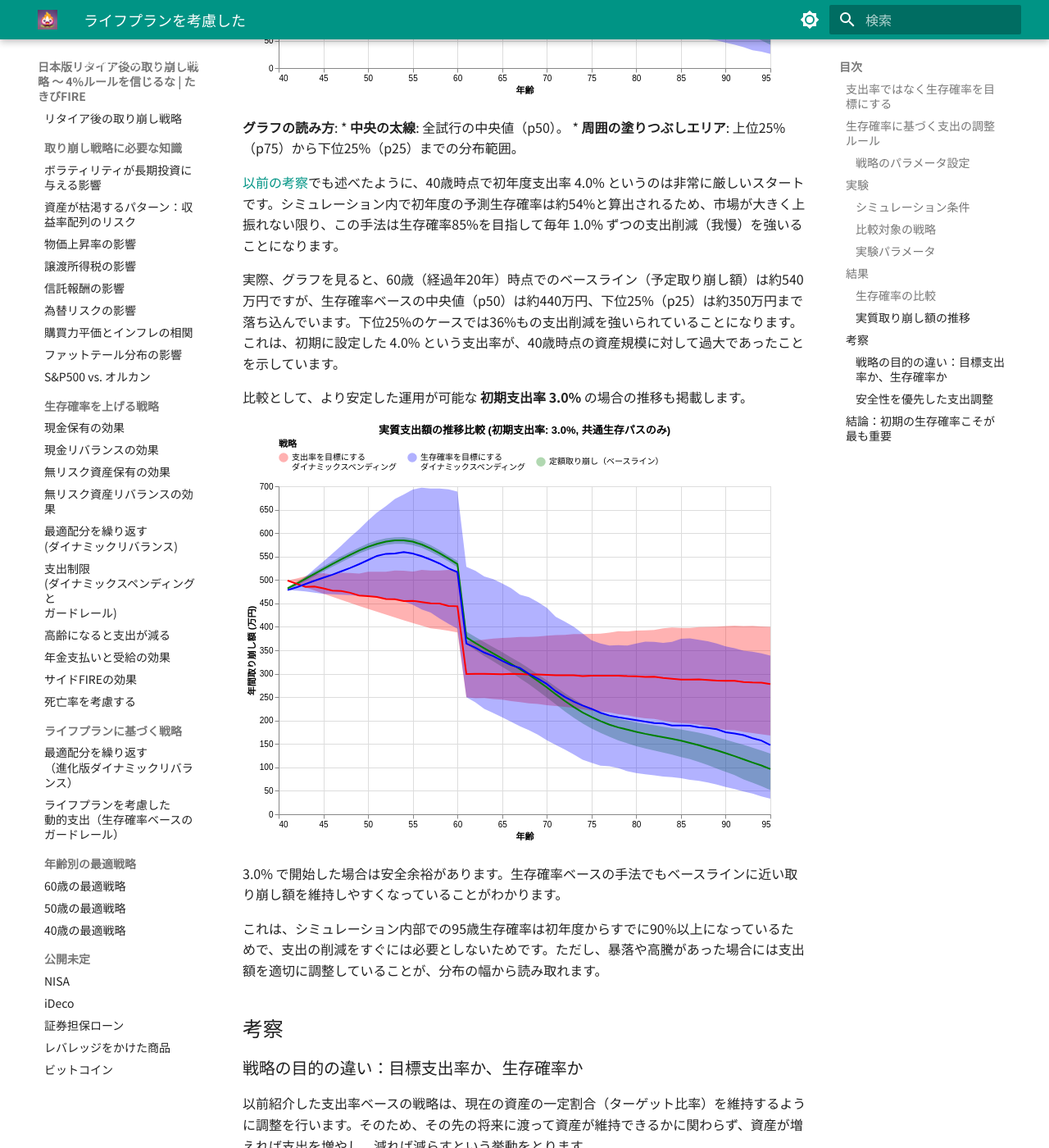
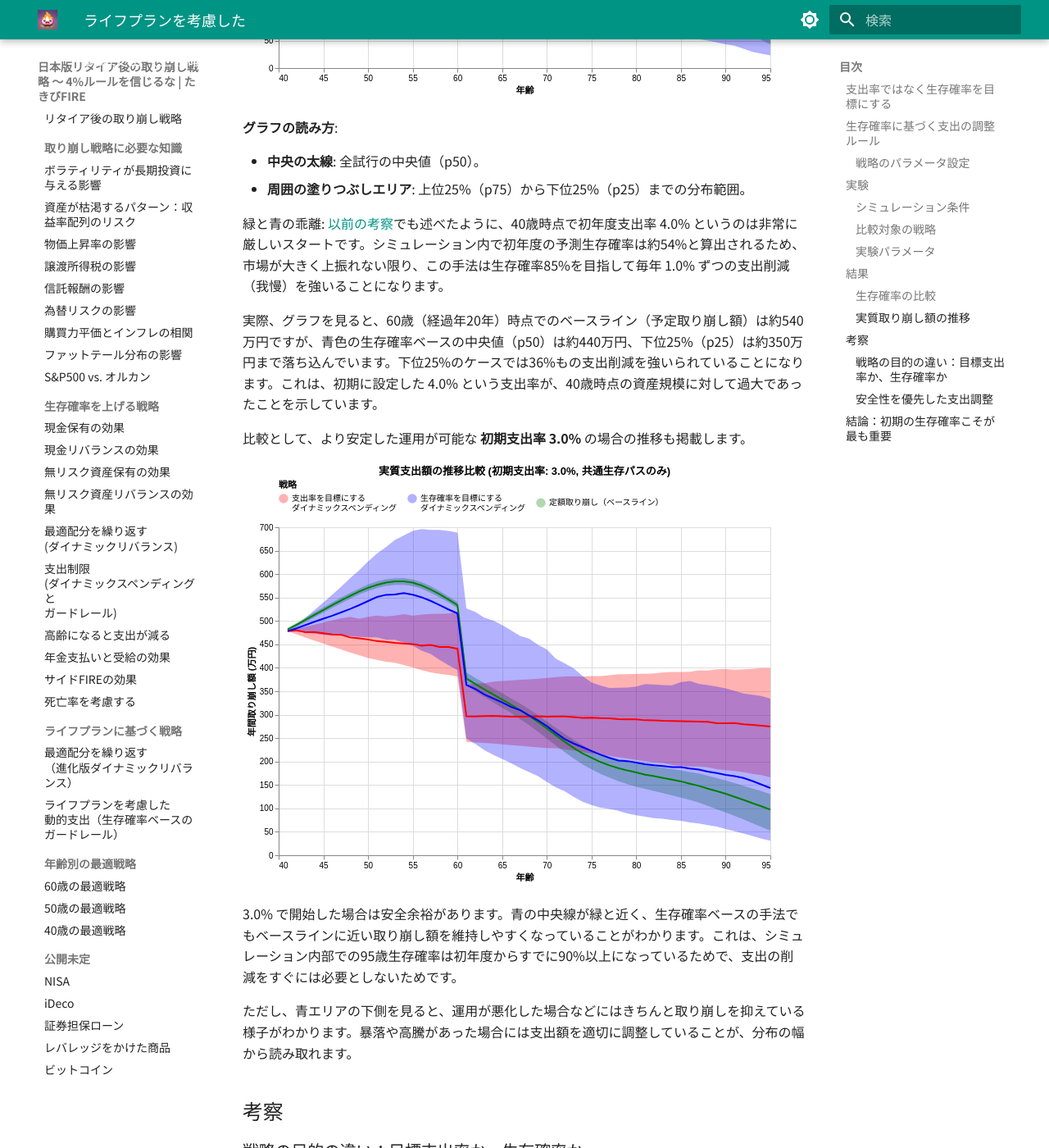
Before and after one commit to TakibiFire/JapaneseTrinityStudy, an MkDocs documentation site: the page built from docs/spend_aware_dynamic_spending.md, in a window 1280 px wide and 1400 px high, scrolled down 5421 px. Shown: the whole window at 82% size. Built offline with MkDocs 1.6.1 and Material for MkDocs 9.7.7, drawn with Linux system fonts in a browser that asks for light colours.

Commit message:
Fix double-counting bug in DSv1 at m=0 in spend_aware_dynamic_spending_grid_main.py and update data/docs

```diff
--- a/docs/spend_aware_dynamic_spending.md
+++ b/docs/spend_aware_dynamic_spending.md
@@ -144,20 +144,21 @@
 ![実質取り崩し額の推移比較 (4.0%)](imgs/spend_aware_dynamic_spending/v1_v2_comp_real_spend_comparison_4.0p.svg)
 
 **グラフの読み方**:
+
 * **中央の太線**: 全試行の中央値（p50）。
 * **周囲の塗りつぶしエリア**: 上位25%（p75）から下位25%（p25）までの分布範囲。
 
-[以前の考察](dynamic_spending.md#考察生存確率を決定づける目標支出率)でも述べたように、40歳時点で初年度支出率 4.0% というのは非常に厳しいスタートです。シミュレーション内で初年度の予測生存確率は約54%と算出されるため、市場が大きく上振れない限り、この手法は生存確率85%を目指して毎年 1.0% ずつの支出削減（我慢）を強いることになります。
+緑と青の乖離: [以前の考察](dynamic_spending.md#考察生存確率を決定づける目標支出率)でも述べたように、40歳時点で初年度支出率 4.0% というのは非常に厳しいスタートです。シミュレーション内で初年度の予測生存確率は約54%と算出されるため、市場が大きく上振れない限り、この手法は生存確率85%を目指して毎年 1.0% ずつの支出削減（我慢）を強いることになります。
 
-実際、グラフを見ると、60歳（経過年20年）時点でのベースライン（予定取り崩し額）は約540万円ですが、生存確率ベースの中央値（p50）は約440万円、下位25%（p25）は約350万円まで落ち込んでいます。下位25%のケースでは36%もの支出削減を強いられていることになります。これは、初期に設定した 4.0% という支出率が、40歳時点の資産規模に対して過大であったことを示しています。
+実際、グラフを見ると、60歳（経過年20年）時点でのベースライン（予定取り崩し額）は約540万円ですが、青色の生存確率ベースの中央値（p50）は約440万円、下位25%（p25）は約350万円まで落ち込んでいます。下位25%のケースでは36%もの支出削減を強いられていることになります。これは、初期に設定した 4.0% という支出率が、40歳時点の資産規模に対して過大であったことを示しています。
 
 比較として、より安定した運用が可能な **初期支出率 3.0%** の場合の推移も掲載します。
 
 ![実質取り崩し額の推移比較 (3.0%)](imgs/spend_aware_dynamic_spending/v1_v2_comp_real_spend_comparison_3.0p.svg)
 
-3.0% で開始した場合は安全余裕があります。生存確率ベースの手法でもベースラインに近い取り崩し額を維持しやすくなっていることがわかります。
+3.0% で開始した場合は安全余裕があります。青の中央線が緑と近く、生存確率ベースの手法でもベースラインに近い取り崩し額を維持しやすくなっていることがわかります。これは、シミュレーション内部での95歳生存確率は初年度からすでに90%以上になっているためで、支出の削減をすぐには必要としないためです。
 
-これは、シミュレーション内部での95歳生存確率は初年度からすでに90%以上になっているためで、支出の削減をすぐには必要としないためです。ただし、暴落や高騰があった場合には支出額を適切に調整していることが、分布の幅から読み取れます。
+ただし、青エリアの下側を見ると、運用が悪化した場合などにはきちんと取り崩しを抑えている様子がわかります。暴落や高騰があった場合には支出額を適切に調整していることが、分布の幅から読み取れます。
 
 ## 考察
 
```
Also changed, not shown: docs/imgs/spend_aware_dynamic_spending/v1_v2_comp_real_spend_comparison_3.0p.svg, docs/imgs/spend_aware_dynamic_spending/v1_v2_comp_real_spend_comparison_3.5p.svg, docs/imgs/spend_aware_dynamic_spending/v1_v2_comp_real_spend_comparison_4.0p.svg, docs/imgs/spend_aware_dynamic_spending/v1_v2_comp_real_spend_comparison_4.5p.svg, docs/imgs/spend_aware_dynamic_spending/v1_v2_comp_real_spend_comparison_5.0p.svg, docs/imgs/spend_aware_dynamic_spending/v1_v2_comp_survival_comparison.svg, 4 other files.
